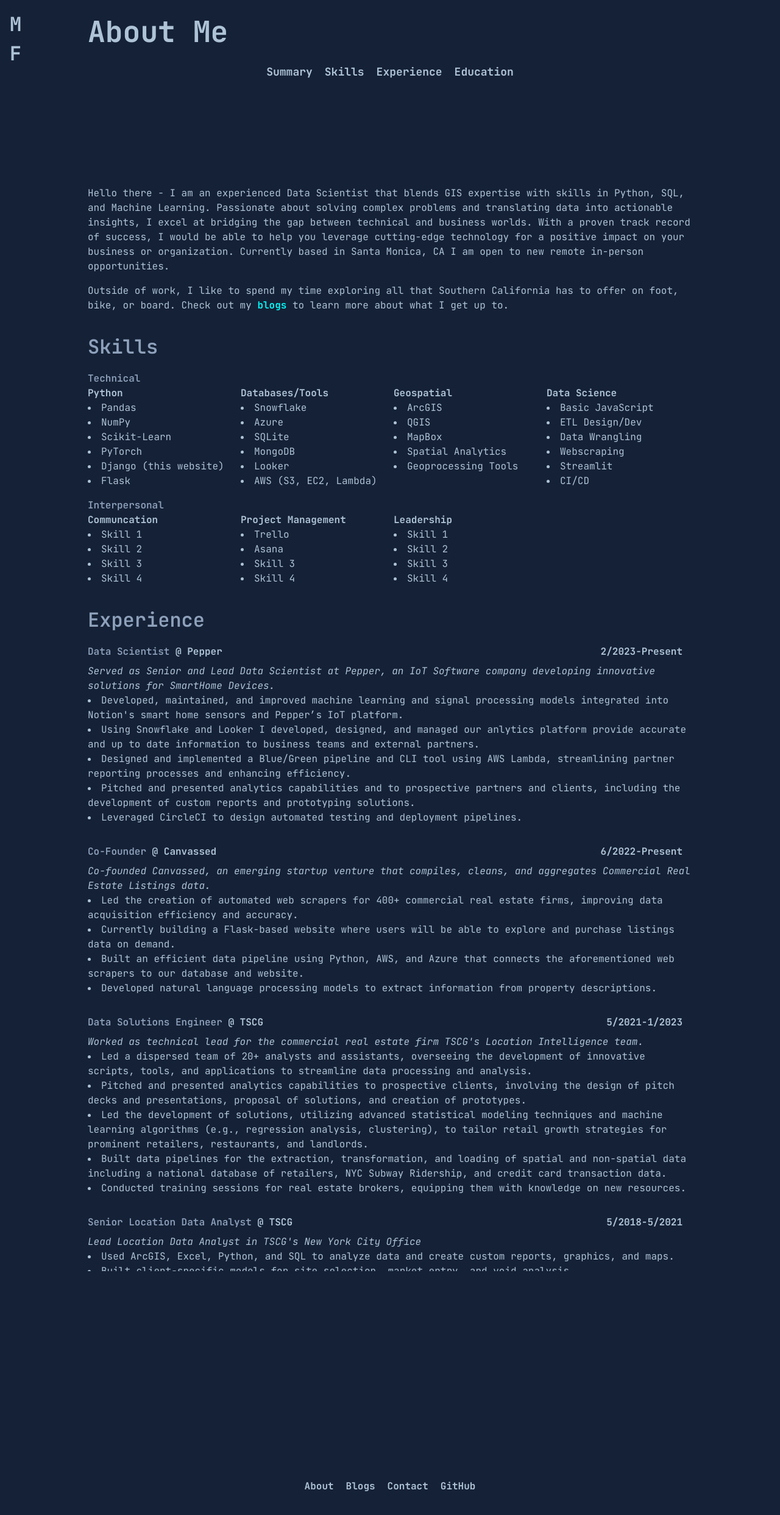
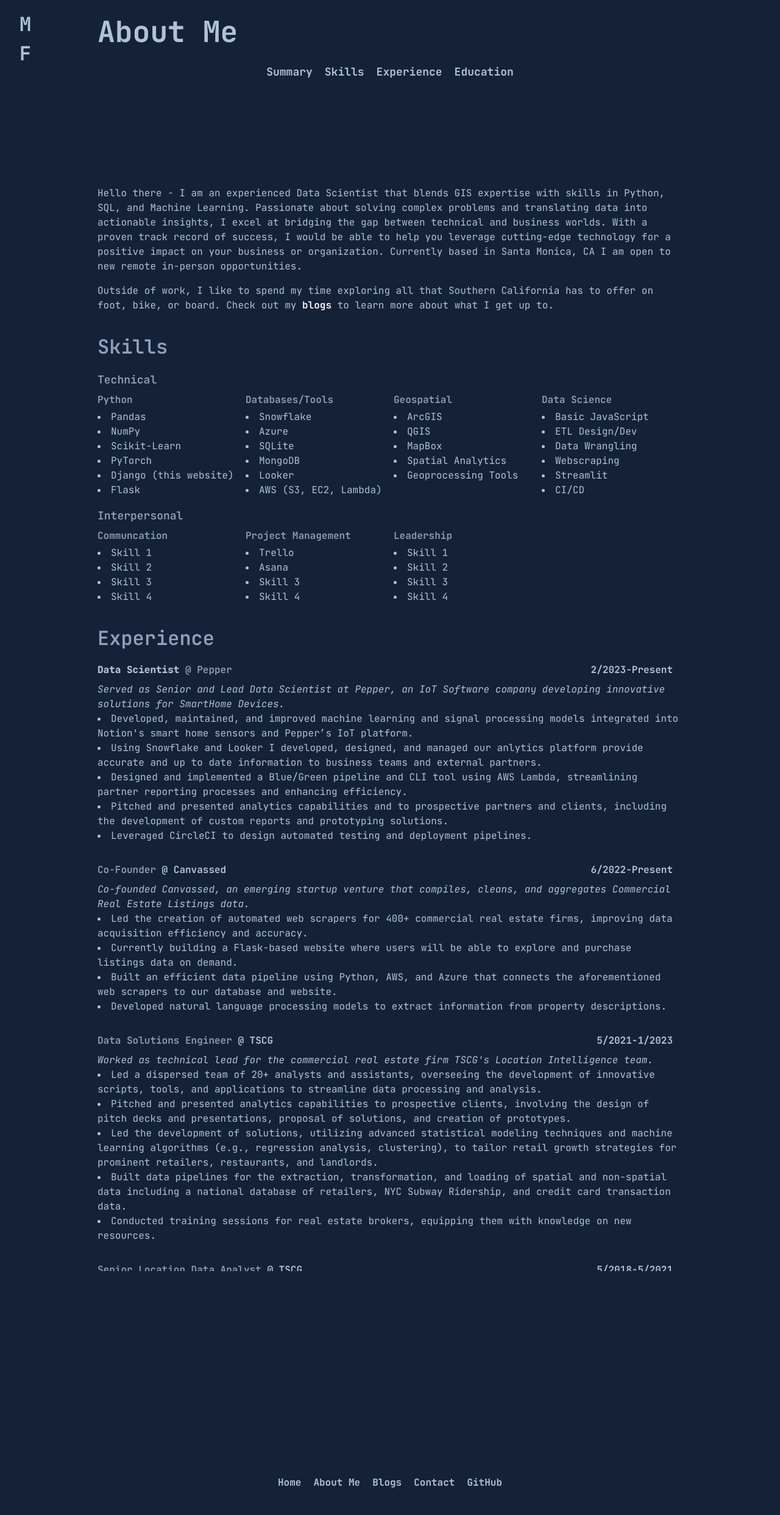
Before and after one commit to mfavorito1995/mf, a Django app: page /about_me/ in a window 1280 px wide. Shown: the top 2485 px of the page at 61% size. Run offline with Django 5.2, Linux system fonts and the light colour scheme.

Commit message:
WIP - resume re-styling

```diff
--- a/mf_site/about_me/templates/about_me/index.html
+++ b/mf_site/about_me/templates/about_me/index.html
@@ -10,7 +10,7 @@
     <div class="mb-4">
         <h1>About Me</h1>
     </div>
-    <ul class="horizontal-list">
+    <ul class="horizontal-list-center">
             <li><a class="hero-link" href="#my-summary">Summary</a></li>
             <li><a class="hero-link" href="#my-skills">Skills</a></li>
             <li><a class="hero-link" href="#my-experience">Experience</a></li>
@@ -33,11 +33,11 @@
         </div>
         <div class="mb-4">
             <div class="skills-row">
-                <h4><strong>Technical</strong></h4>
+                <h3><strong>Technical</strong></h3>
                 <div class="fixed-grid has-4-cols">
                     <div class="grid">
                         <div class="cell">
-                            <h4>Python</h4>
+                            <h4 class="skills-column-title">Python</h4>
                             <li>Pandas</li>
                             <li>NumPy</li>
                             <li>Scikit-Learn</li>
@@ -46,7 +46,7 @@
                             <li>Flask</li>
                         </div>
                         <div class="cell">
-                            <h4>Databases/Tools</h4>
+                            <h4 class="skills-column-title">Databases/Tools</h4>
                             <li>Snowflake</li>
                             <li>Azure</li>
                             <li>SQLite</li>
@@ -55,7 +55,7 @@
                             <li>AWS (S3, EC2, Lambda)</li>
                         </div>
                         <div class="cell">
-                            <h4>Geospatial</h4>
+                            <h4 class="skills-column-title">Geospatial</h4>
                             <li>ArcGIS</li>
                             <li>QGIS</li>
                             <li>MapBox</li>
@@ -63,7 +63,7 @@
                             <li>Geoprocessing Tools</li>
                         </div>
                         <div class="cell">
-                            <h4>Data Science</h4>
+                            <h4 class="skills-column-title">Data Science</h4>
                             <li>Basic JavaScript</li>
                             <li>ETL Design/Dev</li>
                             <li>Data Wrangling</li>
@@ -77,25 +77,25 @@
         </div>
         <div class="mb-4">
             <div class="skills-row">
-                <h4><strong>Interpersonal</strong></h4>
+                <h3><strong>Interpersonal</strong></h3>
                 <div class="fixed-grid has-4-cols">
                     <div class="grid">
                         <div class="cell">
-                            <h4>Communcation</h4>
+                            <h4 class="skills-column-title">Communcation</h4>
                             <li>Skill 1</li>
                             <li>Skill 2</li>
                             <li>Skill 3</li>
                             <li>Skill 4</li>
                         </div>
                         <div class="cell">
-                            <h4>Project Management</h4>
+                            <h4 class="skills-column-title">Project Management</h4>
                             <li>Trello</li>
                             <li>Asana</li>
                             <li>Skill 3</li>
                             <li>Skill 4</li>
                         </div>
                         <div class="cell">
-                            <h4>Leadership</h4>
+                            <h4 class="skills-column-title">Leadership</h4>
                             <li>Skill 1</li>
                             <li>Skill 2</li>
                             <li>Skill 3</li>
@@ -112,7 +112,7 @@
         </div>
         <div class="experience-item">
             <div class="experience-title">
-                <h4><strong>Data Scientist</strong> @ Pepper</h4>
+                <h4><span style="font-weight: 800;">Data Scientist</span> <strong>@ Pepper</strong></h4>
                 <h4>2/2023-Present</h4>
             </div>
             <div class="flex flex-col">
--- a/mf_site/blog/templates/blog/gallery.html
+++ b/mf_site/blog/templates/blog/gallery.html
@@ -12,7 +12,7 @@
     <div class="mb-4">
         <h1>Blog Gallery</h1>
     </div>
-    <ul class="flex gap-5 md:mb-3 md:gap-8">
+    <ul class="horizontal-list-start">
             <li>Sort By</li>
             <li>Random Blog</li>
     </ul>
@@ -21,7 +21,7 @@
 {% block content %}
     <div>
     {% if blogs_date_desc %}
-        <div class="grid is-col-min-10">
+        <div class="grid is-col-min-10 mr-4">
             {% for blog in blogs_date_desc %}
             <div class="cell gallery-cell" style="min-height: 400px">
                 <div class="gallery-cell-top" style="flex: 1;">
--- a/mf_site/static/css/about_me.css
+++ b/mf_site/static/css/about_me.css
@@ -26,6 +26,15 @@
 
 }
 
+.skills-column-title {
+
+    font-weight: var(--bulma-strong-weight);
+    color: var(--bulma-strong-color);
+    margin-top: 0.5rem;
+    margin-bottom: 0.25rem;
+
+}
+
 .experience-item {
 
     display: flex;
--- a/mf_site/static/css/global.css
+++ b/mf_site/static/css/global.css
@@ -41,14 +41,27 @@ html {
     height: 100%
 }
 
-.horizontal-list {
-
+.horizontal-list-center {
     display: flex;
     gap: 1.25rem;
-    margin-bottom: 0.75 rem;
+    margin-bottom: 0.75rem;
     justify-content: center;
+}
 
+.horizontal-list-start {
+    display: flex;
+    gap: 1.25rem;
+    margin-bottom: 0.75rem;
+    justify-content: flex-start;
 }
+
+.horizontal-list-end {
+    display: flex;
+    gap: 1.25rem;
+    margin-bottom: 0.75rem;
+    justify-content: flex-end;
+}
+
 
 .side-container {
 
@@ -62,6 +75,7 @@ html {
     display: flex;
     flex-shrink: 0;
     width: 10vw;
+    margin-left: 1rem;
 
 }
 
@@ -113,6 +127,13 @@ h2 {
 
 }
 
+h3 {
+
+    font-size: large;
+    font-weight:800;
+
+}
+
 h4 {
 
     font-weight:700;
--- a/mf_site/static/css/theme.css
+++ b/mf_site/static/css/theme.css
@@ -6,5 +6,5 @@
     --bulma-body-color: #aec3d6;
     --bulma-text-strong: #8EA1BB;
     --bulma-family-primary: "JetBrains Mono";
-    --bulma-link-text: cyan;
+    --bulma-link-text: white;
 }
--- a/mf_site/templates/_base_side.html
+++ b/mf_site/templates/_base_side.html
@@ -7,8 +7,10 @@
             <div id="sidebar" class="side-container">
                 <div class="gutter">
                     <h2>
+                    <a style="color: var(--bulma-body-color)" href="/">
                         M<br>
                         F
+                    </a>
                     </h2>
                 </div>
 
--- a/mf_site/templates/_footer.html
+++ b/mf_site/templates/_footer.html
@@ -5,8 +5,9 @@
 {% endblock %}
 
 <footer class="footer-container flex-shrink-0 h-10vh content-center">
-    <ul class="horizontal-list">
-        <li><a class="footer-link" href="/about_me/">About</a></li>
+    <ul class="horizontal-list-center">
+        <li><a class="footer-link" href="/">Home</a></li>
+        <li><a class="footer-link" href="/about_me/">About Me</a></li>
         <li><a class="footer-link" href="/blog/">Blogs</a></li>
         <li><a class="footer-link" href="/contact/">Contact</a></li>
         <li><a class="footer-link" target="_blank" rel="noopener noreferrer" href="https://github.com/mfavorito1995">GitHub</a></li>
```
